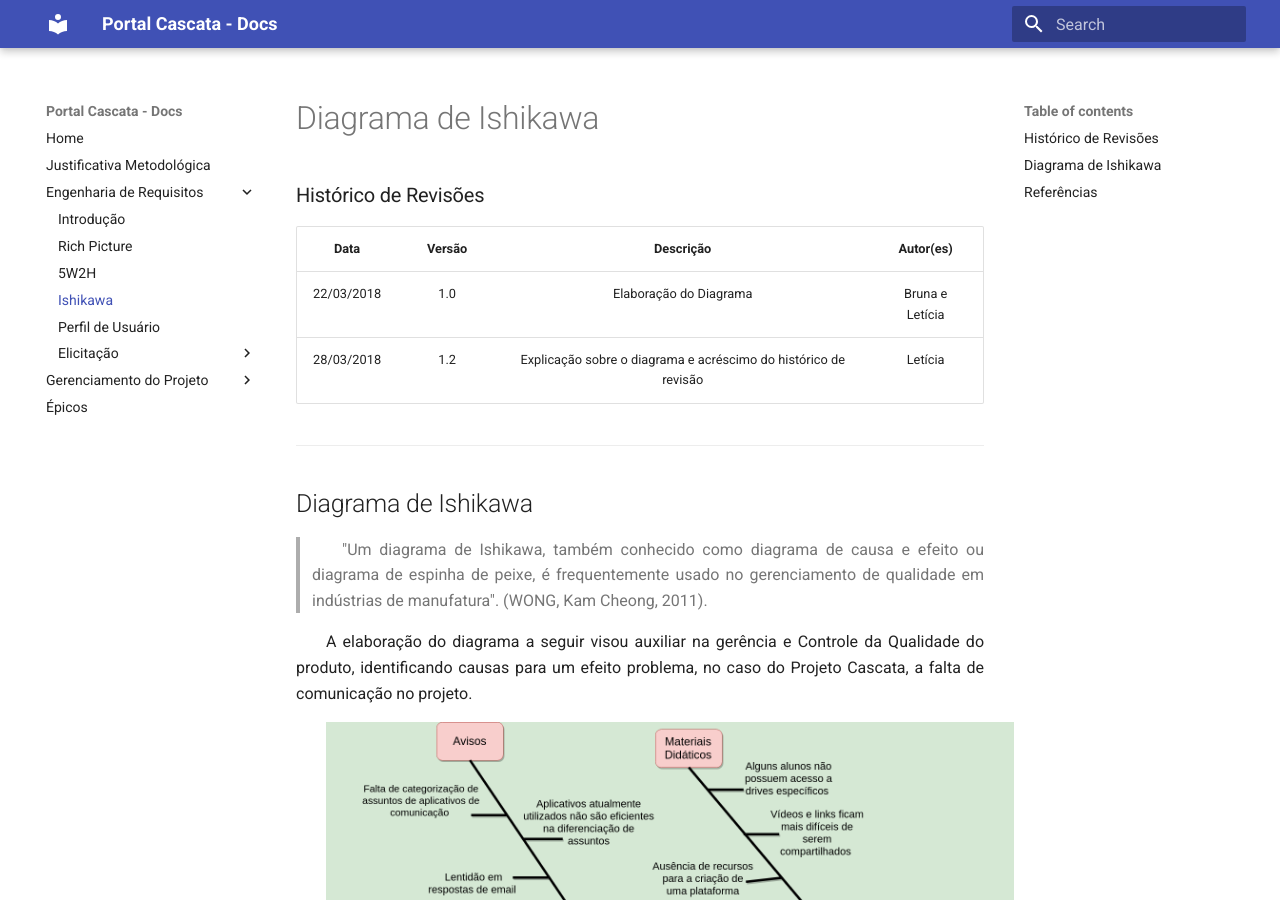
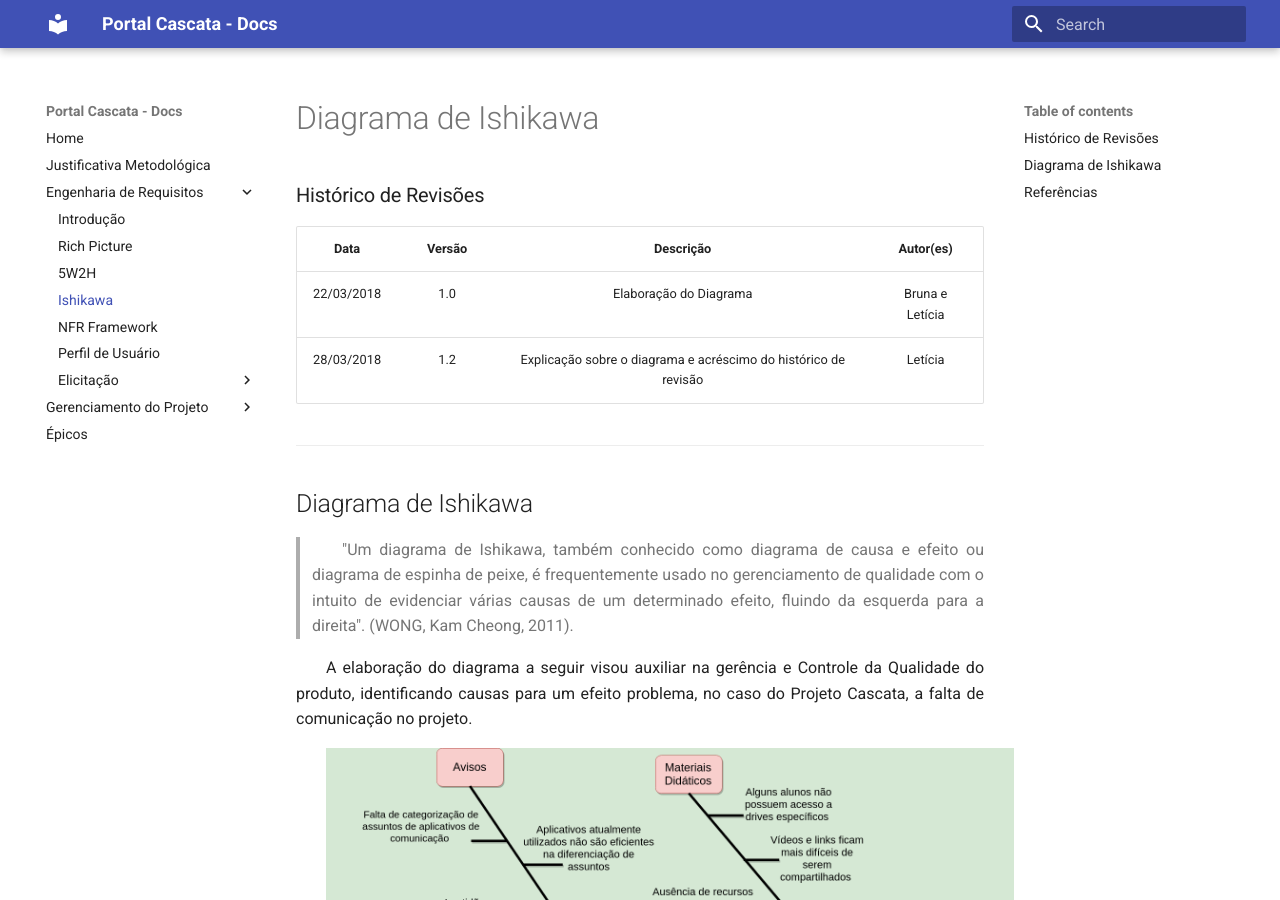
Before and after one commit to projeto-cascata/portal-cascata-docs, an MkDocs documentation site: the page built from docs/requisitos/ishikawa.md, in a window 1280 px wide and 900 px high. Built offline with MkDocs 1.6.1 and Material for MkDocs 9.7.7, drawn with Linux system fonts in a browser that asks for light colours; old or Windows-style settings are respelled for this version of MkDocs.

```diff
--- a/docs/requisitos/ishikawa.md
+++ b/docs/requisitos/ishikawa.md
@@ -12,7 +12,7 @@
 ---
 ## Diagrama de Ishikawa
 
-> "Um diagrama de Ishikawa, também conhecido como diagrama de causa e efeito ou diagrama de espinha de peixe, é frequentemente usado no gerenciamento de qualidade em indústrias de manufatura". (WONG, Kam Cheong, 2011).
+> "Um diagrama de Ishikawa, também conhecido como diagrama de causa e efeito ou diagrama de espinha de peixe, é frequentemente usado no gerenciamento de qualidade com o intuito de evidenciar várias causas de um determinado efeito, fluindo da esquerda para a direita". (WONG, Kam Cheong, 2011).
 
 A elaboração do diagrama a seguir visou auxiliar na gerência e Controle da Qualidade do produto, identificando causas para um efeito problema, no caso do Projeto Cascata, a falta de comunicação no projeto.
 
--- a/mkdocs.yml
+++ b/mkdocs.yml
@@ -8,6 +8,7 @@ pages:
     - Rich Picture: requisitos/richpicture.md
     - 5W2H: requisitos/5w2h.md
     - Ishikawa: requisitos/ishikawa.md
+    - NFR Framework: requisitos/nfr.md
     - Perfil de Usuário: requisitos/perfil-usuario.md
     - Elicitação:
       - Introdução: requisitos/elicitacao/elicitacao.md
```
Also changed, not shown: docs/requisitos/nfr.md (added, +18 -0 lines), docs/img/NFR/NFRprojetoCascata.png (added).
